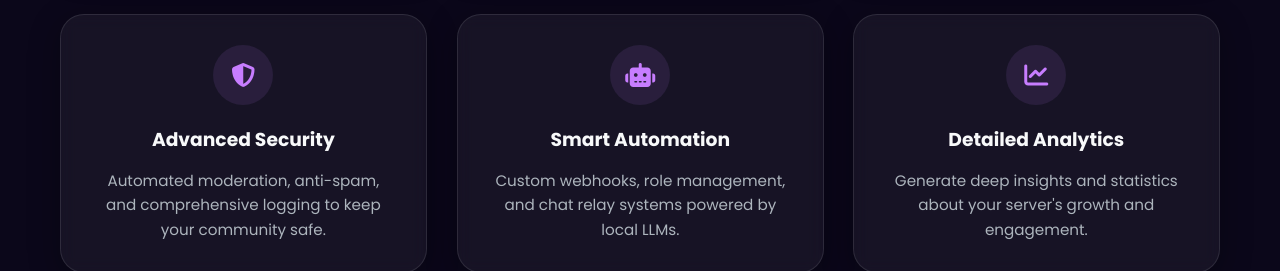
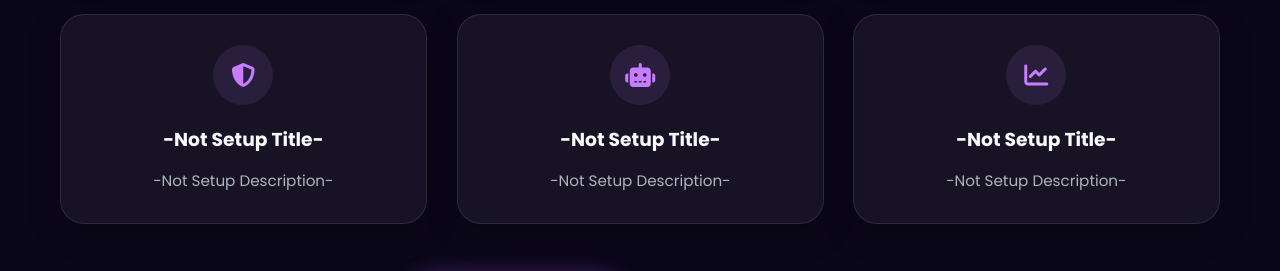
Before and after one commit to Yuri-Link/Yuri-Link.github.io, a plain HTML site: page index.html in a window 1280 px wide. Shown: the part 1040-1311 px from the top of the page. Drawn offline with Linux system fonts and the light colour scheme.

Commit message:
Replace feature titles and descriptions with placeholders

```diff
--- a/index.html
+++ b/index.html
@@ -443,18 +443,18 @@
             <div class="features-grid">
                 <div class="feature-card glass-panel jelly-hover">
                     <div class="feature-icon"><i class="fas fa-shield-alt"></i></div>
-                    <h3>Advanced Security</h3>
-                    <p>Automated moderation, anti-spam, and comprehensive logging to keep your community safe.</p>
+                    <h3>-Not Setup Title-</h3>
+                    <p>-Not Setup Description-</p>
                 </div>
                 <div class="feature-card glass-panel jelly-hover">
                     <div class="feature-icon"><i class="fas fa-robot"></i></div>
-                    <h3>Smart Automation</h3>
-                    <p>Custom webhooks, role management, and chat relay systems powered by local LLMs.</p>
+                    <h3>-Not Setup Title-</h3>
+                    <p>-Not Setup Description-</p>
                 </div>
                 <div class="feature-card glass-panel jelly-hover">
                     <div class="feature-icon"><i class="fas fa-chart-line"></i></div>
-                    <h3>Detailed Analytics</h3>
-                    <p>Generate deep insights and statistics about your server's growth and engagement.</p>
+                    <h3>-Not Setup Title-</h3>
+                    <p>-Not Setup Description-</p>
                 </div>
             </div>
 
```
